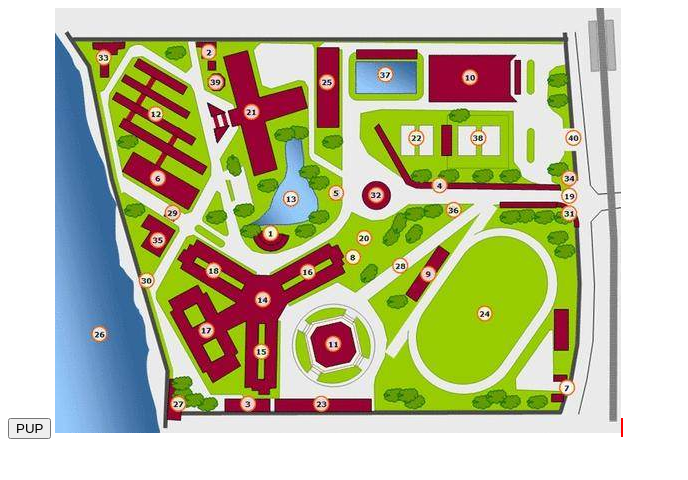
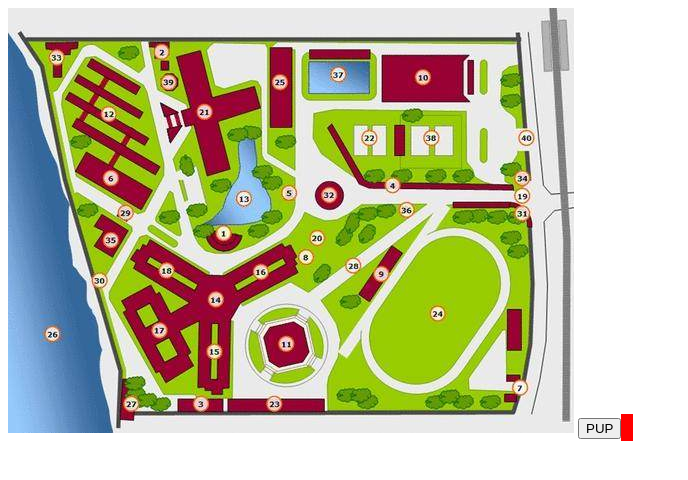
Before and after one commit to CookieJari/interactive-map, a plain HTML site: page index.html in a window 1280 px wide. Shown: the whole page, without its empty margins (0-688 px from the left). Drawn offline with Linux system fonts and the light colour scheme.

Commit message:
testing whatever works

```diff
--- a/index.html
+++ b/index.html
@@ -8,8 +8,10 @@
     <link rel="stylesheet" href="style.css">
 </head>
 <body>
+    <img src="./images/pup-map.jpg" alt="PUP Map" usemap="#PUPmap" width="566" height="425">
     <button>PUP</button>
-    <img src="./images/pup-map.jpg" alt="PUP Map" usemap="PUPmap">
-    <map name="PUPmap"></map>
+    <map name="PUPmap">
+        <area shape="circle" coords="278,336,82" href="pup.html" alt="pup-map">
+    </map>
 </body>
 </html>
--- a/style.css
+++ b/style.css
@@ -1,3 +1,7 @@
 map{
+    border: 5px solid red;
+}
+area {
     border: 1px solid red;
-}
+    background-color: yellow;
+  }
```
